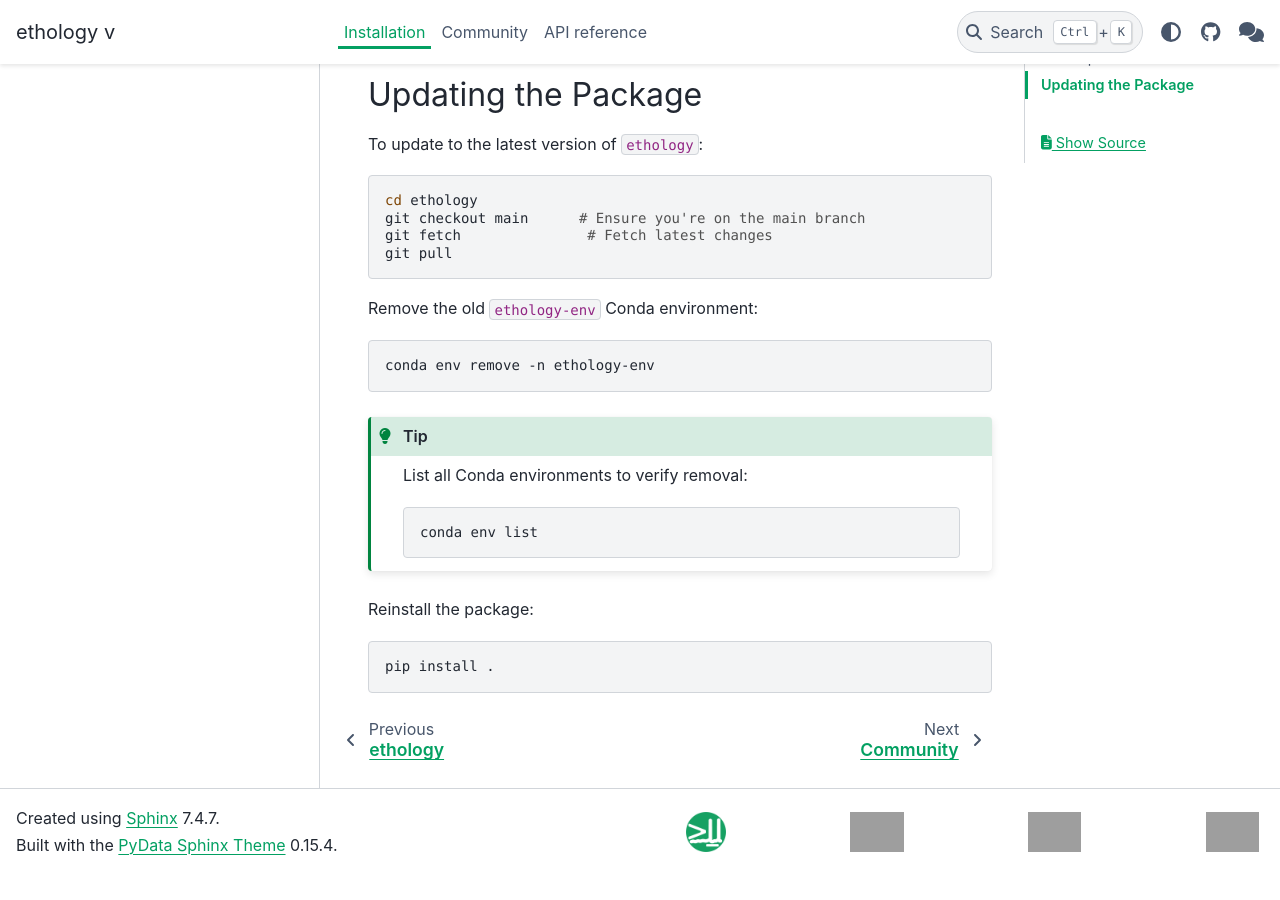
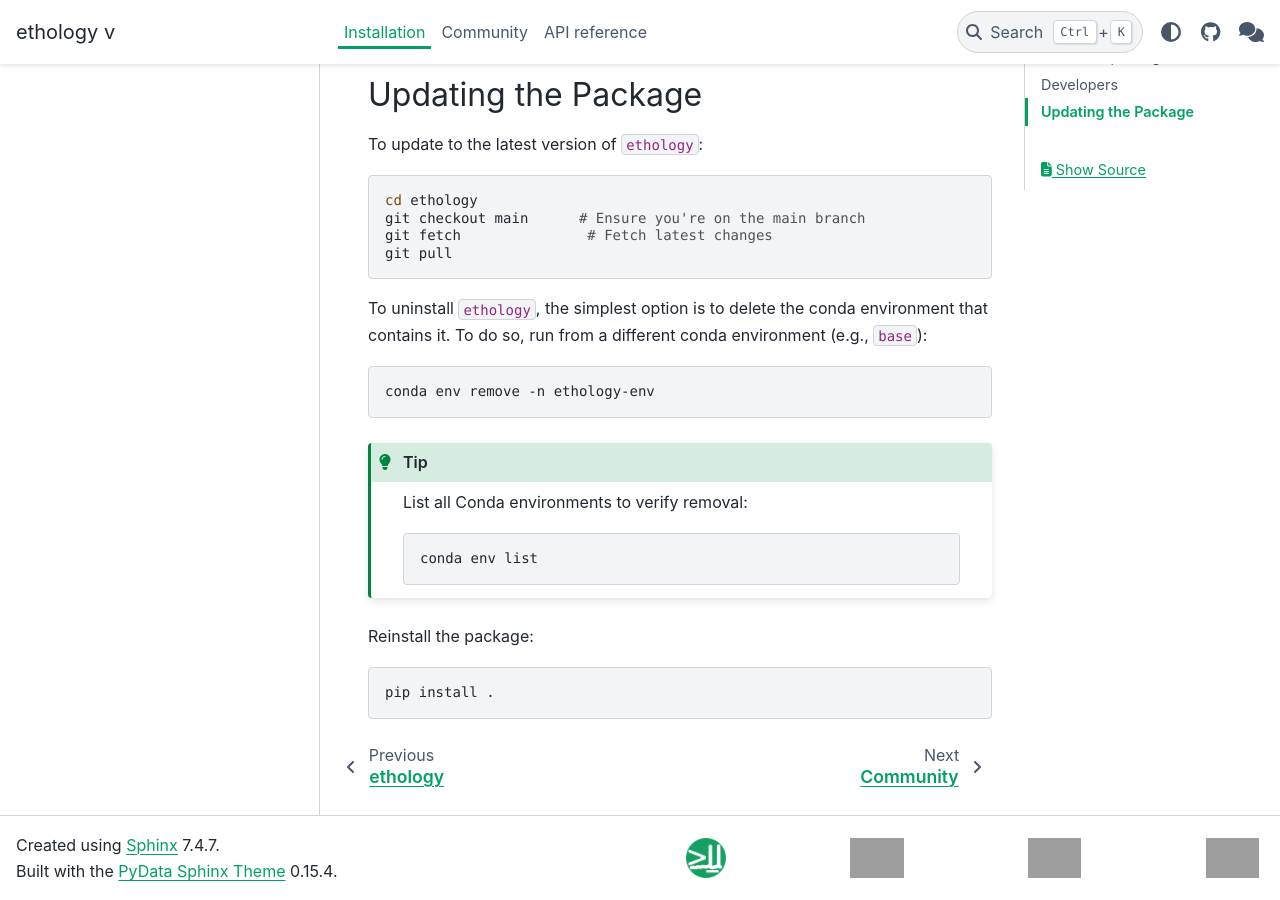
Before and after one commit to neuroinformatics-unit/ethology, a Sphinx documentation site: the page built from docs/source/installation.md, in a window 1280 px wide and 900 px high, scrolled down 1070 px, cut to the strip 0-900 px from the top of the window. Built offline with Sphinx 7.4.7 and the PyData theme 0.15.4, drawn with Linux system fonts in a browser that asks for light colours; the version number could not be read and is left out; before the commit the page ends 1944 px from its top, so only the background shows below that; grey boxes are pictures that could not be loaded.

Commit message:
Update docs/source/installation.md
Co-authored-by: sfmig <33267254+sfmig@users.noreply.github.com>
Signed-off-by: Richard Dushime <45734838+richarddushime@users.noreply.github.com>

````diff
--- a/docs/source/installation.md
+++ b/docs/source/installation.md
@@ -42,7 +42,7 @@
 git pull
 ```
 
-Remove the old `ethology-env` Conda environment:
+To uninstall `ethology`, the simplest option is to delete the conda environment that contains it. To do so, run from a different conda environment (e.g., `base`):
 ```sh
 conda env remove -n ethology-env
 ```
````
